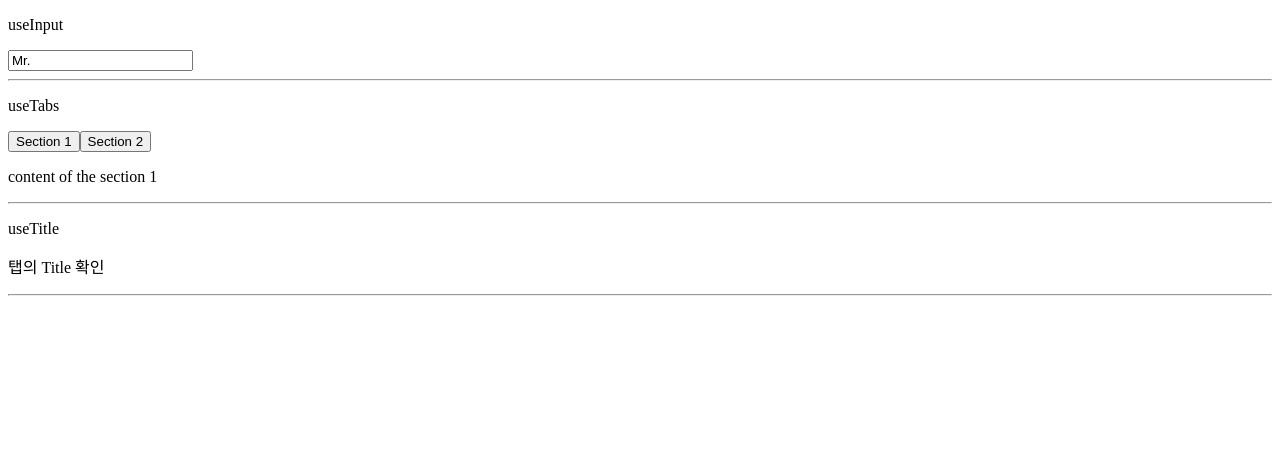
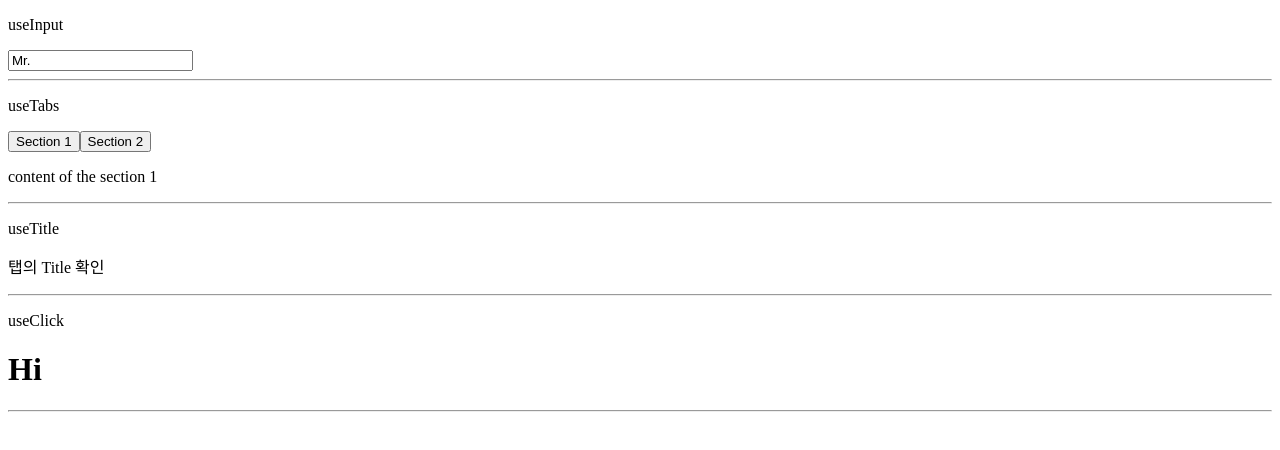
Before and after one commit to gsphyo91/study-nomad-coders, a React (Create React App) app in the folder reactHooks/nooks/: page / in a window 1280 px wide. Shown: the top 450 px of the page. Built offline with nearby package versions, Linux system fonts and the light colour scheme; the HTML template or start-up script is replaced by a standard one.

Commit message:
finished useClick

```diff
--- a/reactHooks/nooks/src/App.js
+++ b/reactHooks/nooks/src/App.js
@@ -2,6 +2,7 @@ import React from "react";
 import UseInput from "./components/UseInput";
 import UseTabs from "./components/UseTabs";
 import UseTitle from "./components/UseTitle";
+import UseClick from "./components/UseClick";
 
 const App = () => {
   return (
@@ -12,6 +13,8 @@ const App = () => {
       <hr />
       <UseTitle />
       <hr />
+      <UseClick />
+      <hr/>
     </div>
   );
 };
--- /dev/null
+++ b/reactHooks/nooks/src/components/UseClick.js
@@ -0,0 +1,17 @@
+import React from "react";
+import { useClick } from "../customHooks";
+
+const UseClick = () => {
+  const sayHello = () => console.log("say hello");
+  const title = useClick(sayHello);
+  return (
+    <div>
+      <p>useClick</p>
+      <div>
+        <h1 ref={title}>Hi</h1>
+      </div>
+    </div>
+  );
+};
+
+export default UseClick;
--- a/reactHooks/nooks/src/customHooks/index.js
+++ b/reactHooks/nooks/src/customHooks/index.js
@@ -1,4 +1,4 @@
-import { useState, useEffect } from "react";
+import { useState, useEffect, useRef } from "react";
 
 // useInput
 export const useInput = (initialValue, max) => {
@@ -28,13 +28,13 @@ export const useInput = (initialValue, max) => {
 export const useTabs = (initialTab, allTabs) => {
   const [currentIndex, setCurrentIndex] = useState(initialTab);
 
-  if(!allTabs || !Array.isArray(allTabs)){
-    return ;
+  if (!allTabs || !Array.isArray(allTabs)) {
+    return;
   }
 
   return {
     currentItem: allTabs[currentIndex],
-    changeItem: setCurrentIndex
+    changeItem: setCurrentIndex,
   };
 };
 
@@ -46,4 +46,19 @@ export const useTitle = (initialTitle) => {
   };
   useEffect(updateTitle, [title]);
   return setTitle;
-}
+};
+
+export const useClick = (onClick) => {
+  const element = useRef();
+  useEffect(() => {
+    if (element.current) {
+      element.current.addEventListener("click", onClick);
+    }
+    return () => {
+      if (element.current) {
+        element.current.removeEventListener("click", onClick);
+      }
+    };
+  }, []);
+  return element;
+};
```
